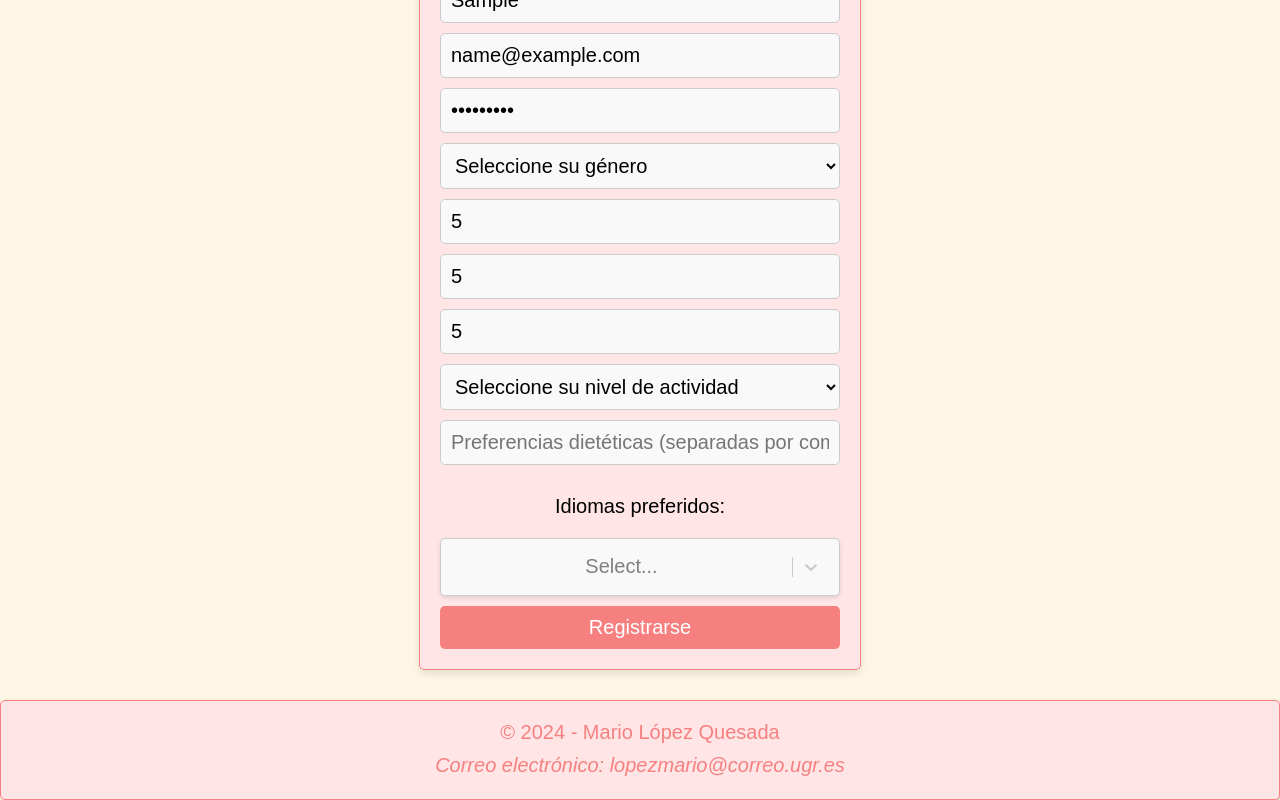
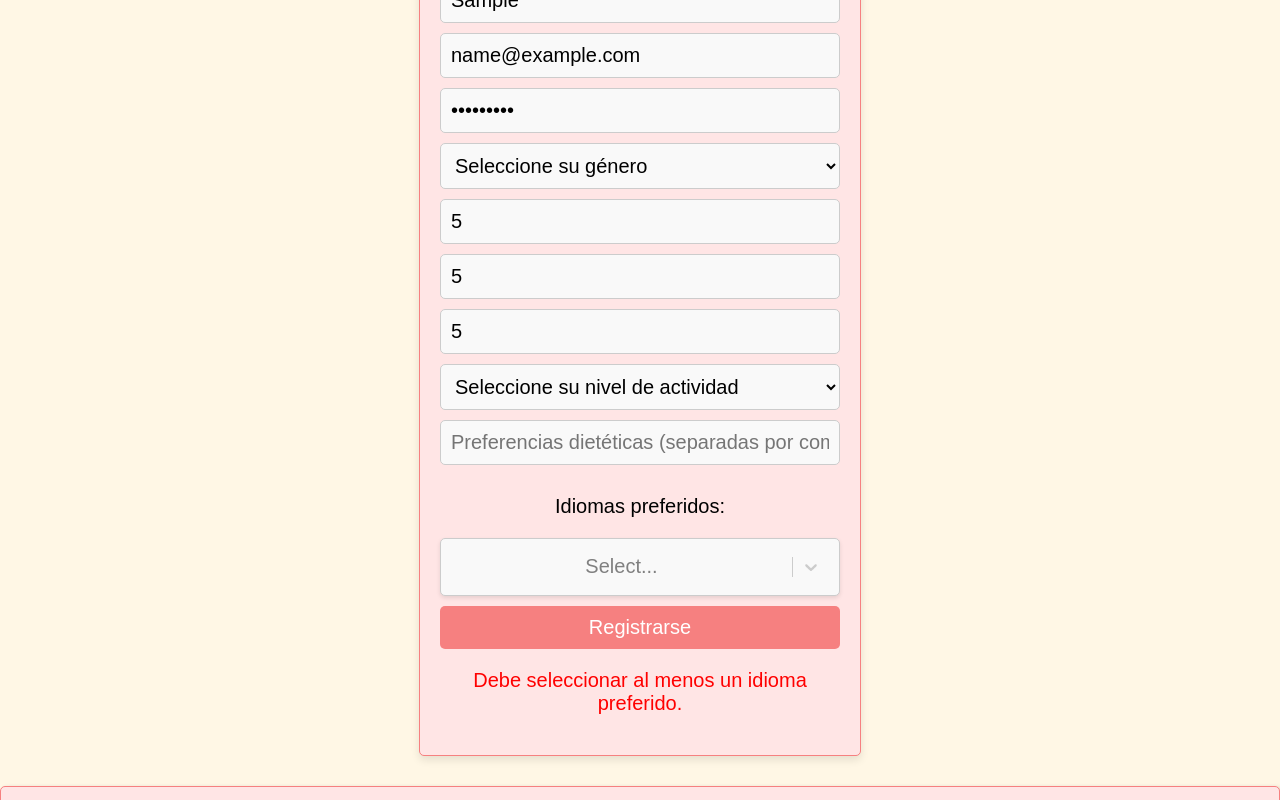
Before and after one commit to mariolpzq/foodDB, a React (Create React App) app in the folder fooddb-app/: page /register in a window 1280 px wide. Both pictures are taken after typing "Sample", "name@example.com", "Sample123", "5", "5", "5" into the empty fields and a click on the button "Registrarse". Shown: the part 252-1052 px from the top of the page. Built offline with nearby package versions, Linux system fonts and the light colour scheme; no server answers.

Commit message:
mensajes de error logueo y registro

```diff
--- a/fooddb-app/src/components/Login.js
+++ b/fooddb-app/src/components/Login.js
@@ -2,10 +2,10 @@ import React, { useState, useContext } from 'react';
 import { useNavigate, Link } from 'react-router-dom';
 import AuthContext from '../Auth';
 
-
 function Login() {
     const [username, setUsername] = useState('');
     const [password, setPassword] = useState('');
+    const [errorMessage, setErrorMessage] = useState('');
     const navigate = useNavigate();
     const { login } = useContext(AuthContext);
 
@@ -16,6 +16,7 @@ function Login() {
             navigate('/recetas');
         } catch (error) {
             console.error('Error en el login:', error);
+            setErrorMessage('Correo electrónico o contraseña incorrectos');
         }
     };
 
@@ -36,6 +37,7 @@ function Login() {
                     onChange={(e) => setPassword(e.target.value)}
                 />
                 <button type="submit">Login</button>
+                {errorMessage && <p style={{ color: 'red' }}>{errorMessage}</p>}
                 <div id="enlace-registro">
                     <p>¿No estás registrado? <Link to="/register">Hazlo aquí</Link></p>
                 </div>
--- a/fooddb-app/src/components/Register.js
+++ b/fooddb-app/src/components/Register.js
@@ -45,6 +45,7 @@ function Register() {
     const [selectedLanguages, setSelectedLanguages] = useState([]);
     const [selectedCuisines, setSelectedCuisines] = useState([]);
     const [showCuisines, setShowCuisines] = useState(false);
+    const [errorMessage, setErrorMessage] = useState('');
     const navigate = useNavigate();
 
     const calculateDailyCaloricIntake = (gender, age, height, weight, activityLevel) => {
@@ -156,6 +157,13 @@ function Register() {
 
     const handleSubmit = async (e) => {
         e.preventDefault();
+        setErrorMessage(''); // Reset error message
+
+        if (selectedLanguages.length === 0) {
+            setErrorMessage('Debe seleccionar al menos un idioma preferido.');
+            return;
+        }
+
         try {
             const dietary_Preferences = dietaryPreferences && dietaryPreferences.length > 0 ? dietaryPreferences.split(',').map(pref => pref.trim()) : [];
             const dailyCaloricIntake = calculateDailyCaloricIntake(gender, parseInt(age) || 0, parseFloat(height) || 0.0, parseFloat(weight) || 0.0, parseInt(activityLevel) || 0);
@@ -186,6 +194,11 @@ function Register() {
             navigate('/login');
         } catch (error) {
             console.error('Error en el registro:', error.response ? error.response.data : error.message);
+            if (error.response && error.response.status === 400) {
+                setErrorMessage('El correo electrónico ya está en uso');
+            } else {
+                setErrorMessage('Ocurrió un error durante el registro. Por favor, inténtelo de nuevo.');
+            }
         }
     };
 
@@ -283,6 +296,7 @@ function Register() {
                 </div>
 
                 <button type="submit">Registrarse</button>
+                {errorMessage && <p style={{ color: 'red' }}>{errorMessage}</p>}
             </form>
         </div>
     );
```
Lines whose indentation alone changed are shown as unchanged.
